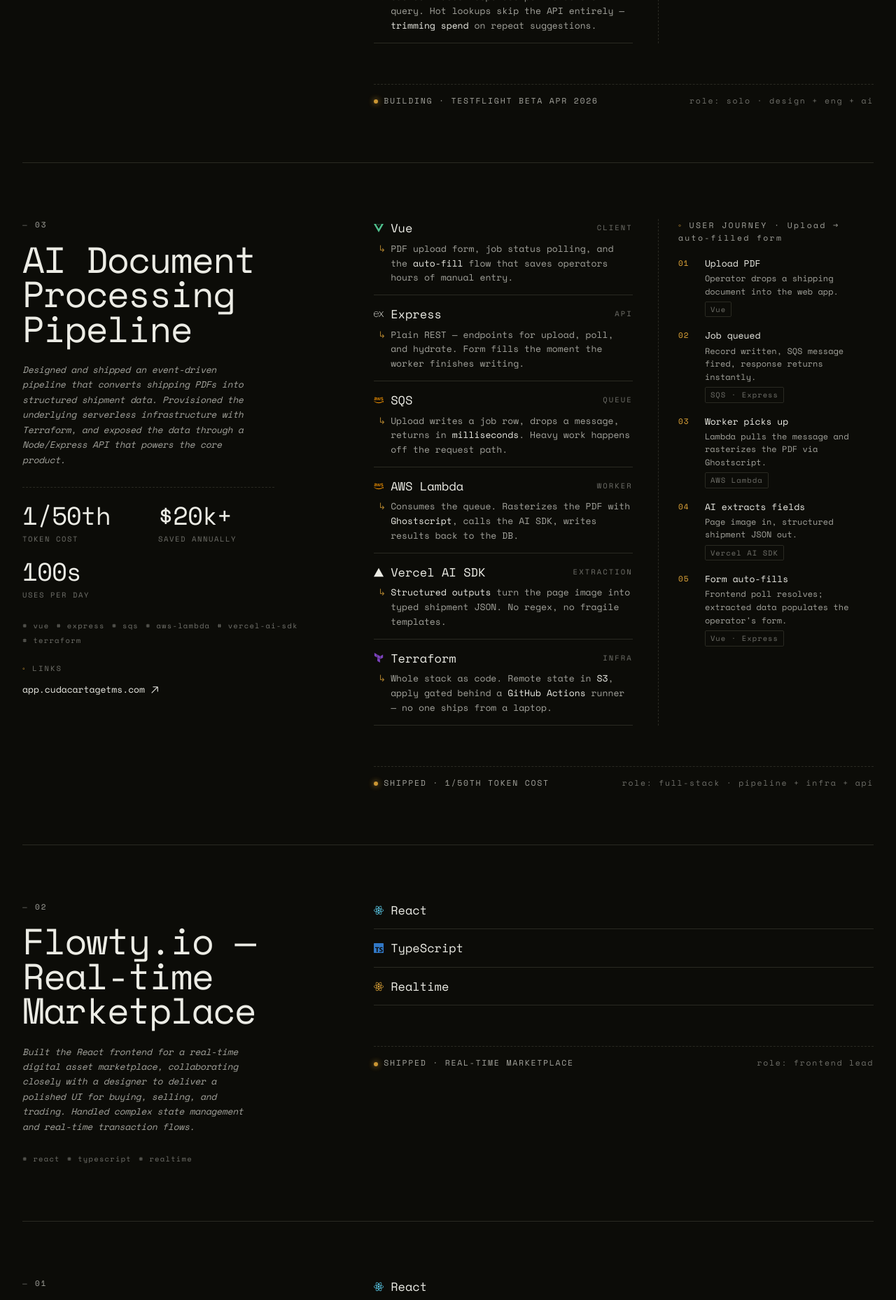
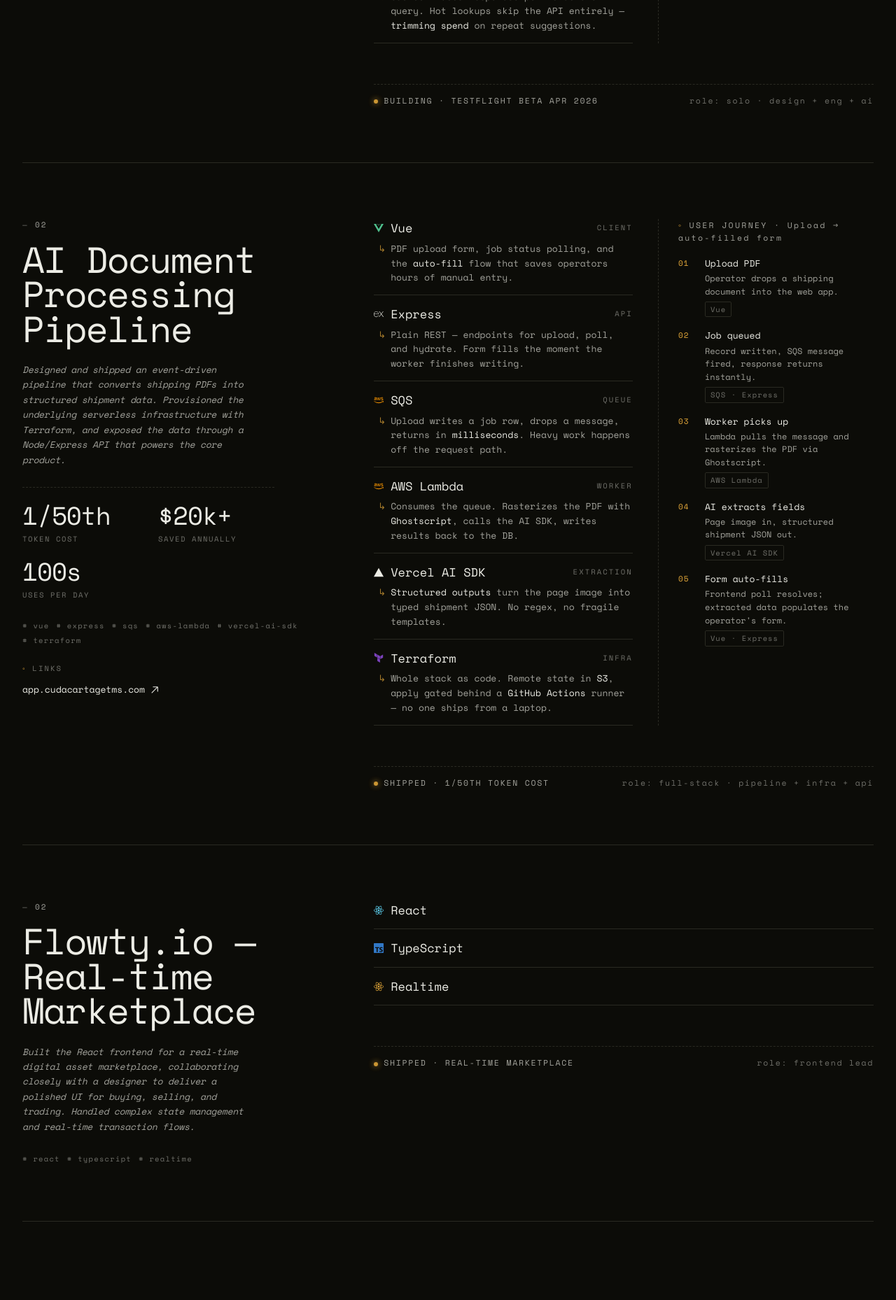
Before and after one commit to DavidKalina/davidkalina, a Next.js app: page / in a window 1280 px wide. Shown: the part 2332-4190 px from the top of the page at 70% size. Built offline with nearby package versions, Linux system fonts and the light colour scheme; no server answers.

Commit message:
feat: trim down projects to most recent

```diff
--- a/constants/projectGrid.ts
+++ b/constants/projectGrid.ts
@@ -74,7 +74,7 @@ export const PROJECT_GRID_CONSTANTS = {
   },
   projects: [
     {
-      num: "04",
+      num: "01",
       year: "2026",
       title: "Side Quests",
       client: "Independent",
@@ -92,7 +92,14 @@ export const PROJECT_GRID_CONSTANTS = {
       ],
       hue: 200,
       href: "#",
-      tags: ["react-native", "typescript", "openai", "mcp", "google-places", "redis"],
+      tags: [
+        "react-native",
+        "typescript",
+        "openai",
+        "mcp",
+        "google-places",
+        "redis",
+      ],
       tech: [
         {
           icon: "react",
@@ -161,7 +168,7 @@ export const PROJECT_GRID_CONSTANTS = {
       },
     },
     {
-      num: "03",
+      num: "02",
       year: "2025",
       title: "AI Document Processing Pipeline",
       client: "Eel Data Systems",
@@ -173,10 +180,24 @@ export const PROJECT_GRID_CONSTANTS = {
         ["Saved annually", "$20k+"],
         ["Uses per day", "100s"],
       ],
-      stack: ["Vue", "Express", "SQS", "AWS Lambda", "Vercel AI SDK", "Terraform"],
+      stack: [
+        "Vue",
+        "Express",
+        "SQS",
+        "AWS Lambda",
+        "Vercel AI SDK",
+        "Terraform",
+      ],
       hue: 75,
       href: "#",
-      tags: ["vue", "express", "sqs", "aws-lambda", "vercel-ai-sdk", "terraform"],
+      tags: [
+        "vue",
+        "express",
+        "sqs",
+        "aws-lambda",
+        "vercel-ai-sdk",
+        "terraform",
+      ],
       tech: [
         {
           icon: "vue",
@@ -250,7 +271,10 @@ export const PROJECT_GRID_CONSTANTS = {
         secondary: "role: full-stack · pipeline + infra + api",
       },
       links: [
-        { label: "app.cudacartagetms.com", href: "https://app.cudacartagetms.com" },
+        {
+          label: "app.cudacartagetms.com",
+          href: "https://app.cudacartagetms.com",
+        },
       ],
     },
     {
@@ -276,29 +300,5 @@ export const PROJECT_GRID_CONSTANTS = {
         secondary: "role: frontend lead",
       },
     },
-    {
-      num: "01",
-      year: "2023",
-      title: "Alpha Fox / Revive Ratings",
-      client: "K-Optional Software",
-      role: "Core feature engineer",
-      blurb:
-        "White-label SaaS review platform for local businesses. Shipped multi-tenant onboarding, email and SMS campaign tooling, and business-facing dashboards. Authored a Storybook-driven React component library used across multiple product teams.",
-      metrics: [],
-      stack: ["React", "TypeScript", "Storybook", "Node.js"],
-      hue: 340,
-      href: "#",
-      tags: ["react", "typescript", "storybook", "node"],
-      tech: [
-        { icon: "react", label: "React" },
-        { icon: "ts", label: "TypeScript" },
-        { icon: "storybook", label: "Storybook" },
-        { icon: "node", label: "Node.js" },
-      ],
-      status: {
-        primary: "SHIPPED · MULTI-TENANT SAAS",
-        secondary: "role: core feature engineer",
-      },
-    },
   ] as ReadonlyArray<Project>,
 } as const;
```
